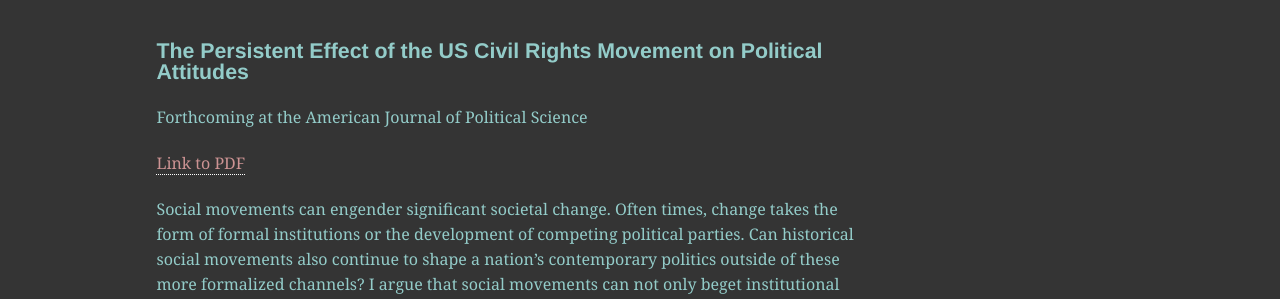
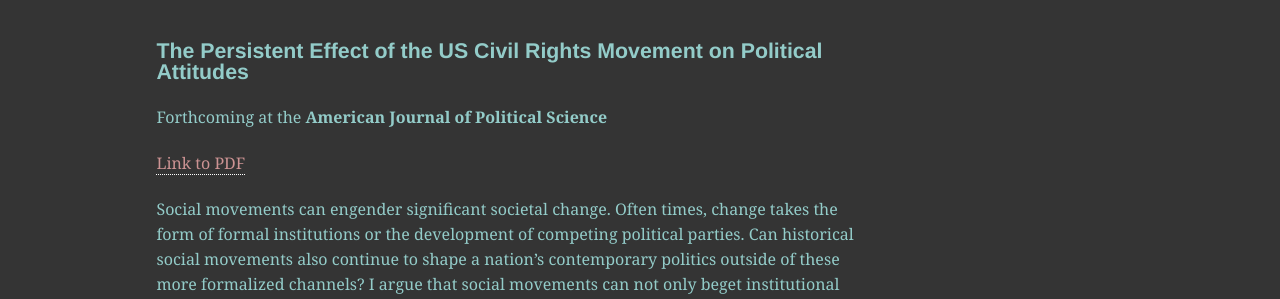
Before and after one commit to shommazumder/shommazumder.github.io-archive, a Jekyll site: the page built from _posts/2017-04-05-protest.md, in a window 1280 px wide. Shown: the part 220-519 px from the top of the page. Built offline with Jekyll 4.4.1, drawn with Linux system fonts in a browser that asks for light colours; part of the change alters nothing that is shown.

```diff
--- a/_posts/2017-04-05-protest.md
+++ b/_posts/2017-04-05-protest.md
@@ -6,9 +6,9 @@ layout: article
 ---
 
 #### The Persistent Effect of the US Civil Rights Movement on Political Attitudes
-Forthcoming at the American Journal of Political Science
+Forthcoming at the **American Journal of Political Science**
 
-[Link to PDF]({{site.url}}/files/long-term-protests-v2.pdf)
+[Link to PDF]({{site.url}}/files/civ-rights-manuscript.pdf)
 
 Social movements can engender significant societal change. Often times, change takes the form of formal institutions or the development of competing political parties. Can historical social movements also continue to shape a nation’s contemporary politics outside of these more formalized channels? I argue that social movements can not only beget institutional change, but also long-run, attitudinal change. Using the case of the US Civil Rights Movement, I develop a new theory in which protests can shift political attitudes and that these attitudes persist through a cultural transmission mechanism. Evidence from county and individual-level data indicates support for my argument and the hypothesized causal mechanism. Counties that experienced Civil Rights protests between 1960 to 1965 are associated with an approximately 6% increase in Democratic Party vote shares today. Using an instrumental variables strategy, I provide evidence that the empirical relationship between protests and contemporary vote shares is causal. Moreover, individuals from counties that experienced Civil Rights protests are more likely to identify as liberal, more likely to support affirmative action, and less likely to indicate racial resentment toward blacks in America. My argument and results highlight how social movements can have persistent impacts on a nation’s contemporary politics.
 
```
